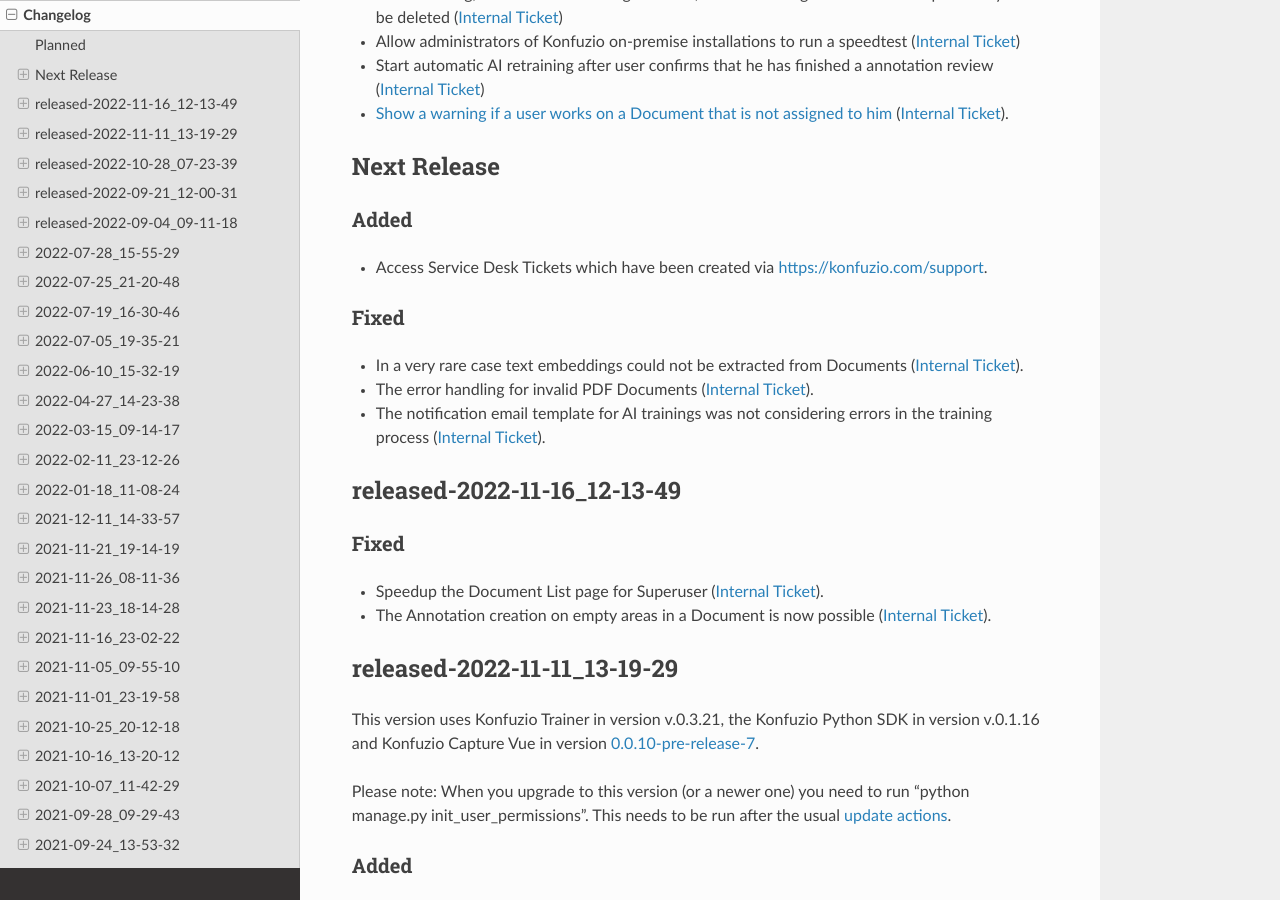
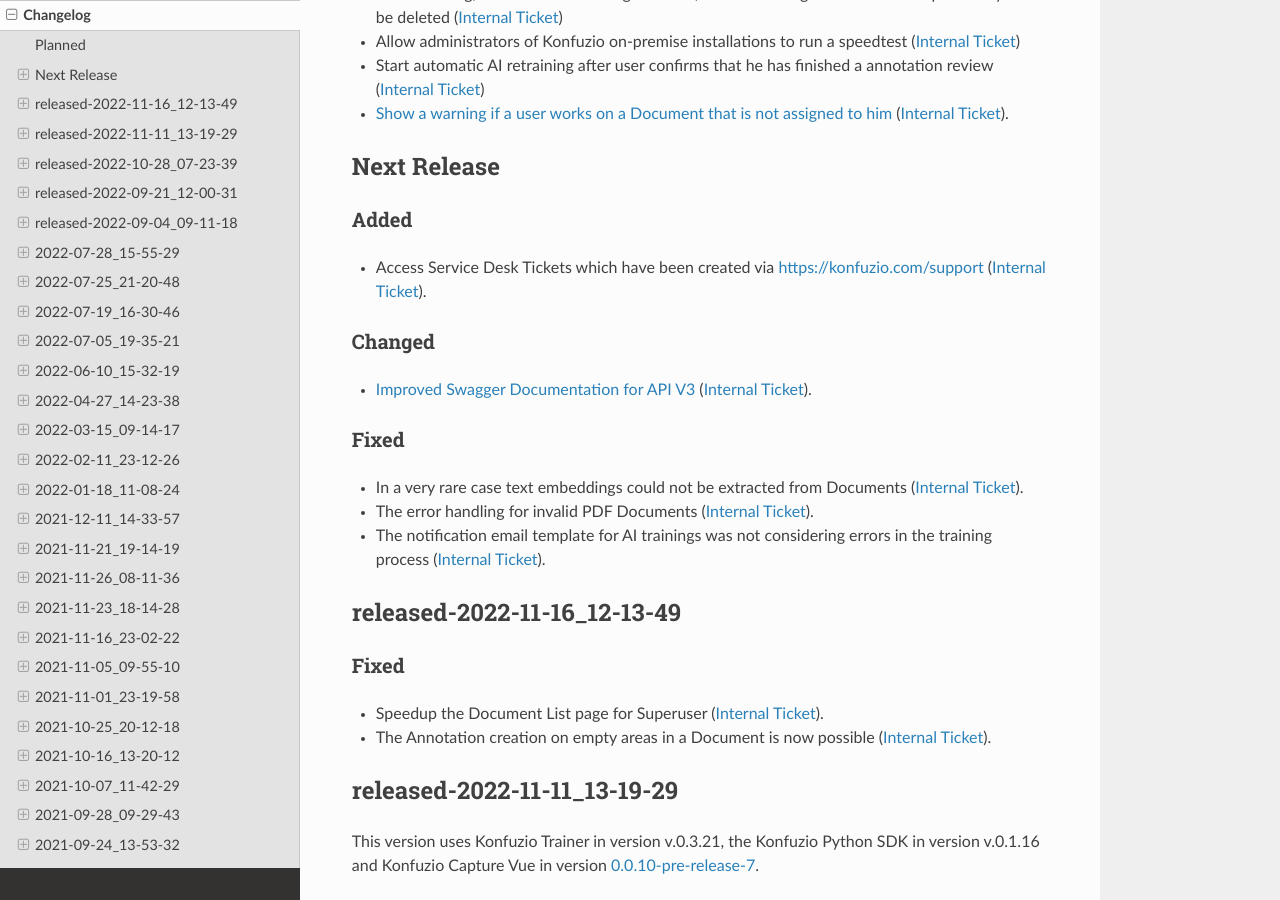
Before and after one commit to konfuzio-ai/konfuzio-sdk, a Sphinx documentation site: the page built from docs/web/changelog_app.md, in a window 1280 px wide and 900 px high, scrolled down 858 px. Built offline with Sphinx 7.4.7 and the Read the Docs theme 2.0.0, drawn with Linux system fonts in a browser that asks for light colours.

Commit message:
Update changelog_app.md

```diff
--- a/docs/web/changelog_app.md
+++ b/docs/web/changelog_app.md
@@ -40,7 +40,10 @@
 ## Next Release
 
 ### Added
-- Access Service Desk Tickets which have been created via https://konfuzio.com/support.
+- Access Service Desk Tickets which have been created via https://konfuzio.com/support ([Internal Ticket](https://git.konfuzio.com/konfuzio/objectives/-/issues/9923)).
+
+### Changed
+- [Improved Swagger Documentation for API V3](https://app.konfuzio.com/v3/swagger/) ([Internal Ticket](https://git.konfuzio.com/konfuzio/objectives/-/issues/9554)).
 
 ### Fixed
 - In a very rare case text embeddings could not be extracted from Documents ([Internal Ticket](https://git.konfuzio.com/konfuzio/objectives/-/issues/10045)).
```
